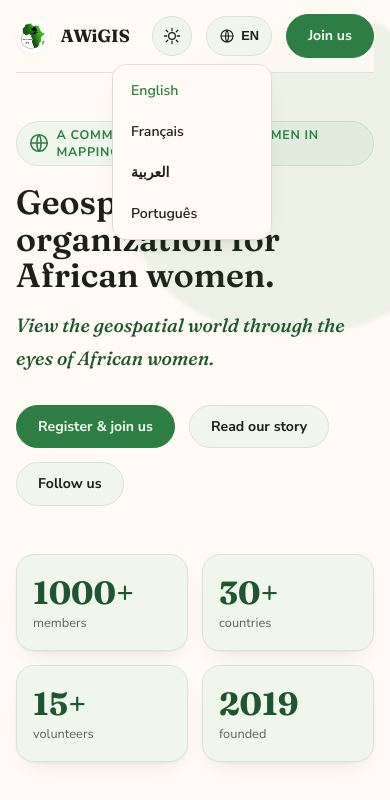
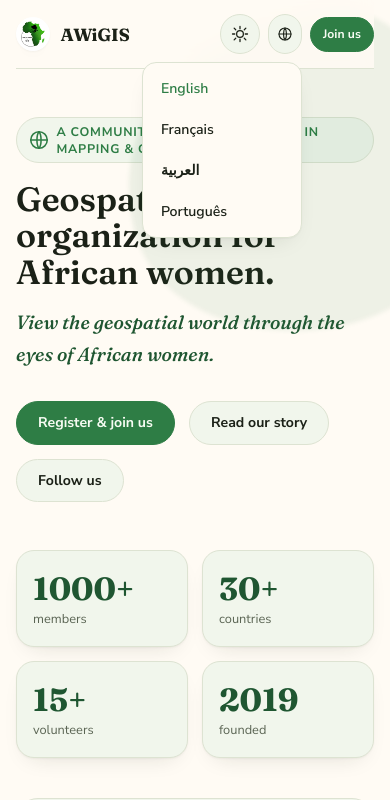
Before and after one commit to africanwomeningis/africanwomeningis.github.io, a plain HTML site: page index.html in a window 390 px wide. Shown: the top 800 px of the page. Drawn offline with Linux system fonts and the light colour scheme.

Commit message:
Fix nav Join button wrapping on mobile with longer translations
French/Portuguese labels ("Junte-se a nós") are longer than English
"Join us" and were wrapping to 3 lines in the cramped mobile nav.
Hide the language code text (keep the globe icon) and shrink the
Join button at mobile widths so everything fits on one line.

Co-Authored-By: Claude Sonnet 5 <noreply@anthropic.com>

```diff
--- a/index.html
+++ b/index.html
@@ -322,6 +322,10 @@
     .swatch-row{grid-template-columns:repeat(2,1fr);}
     .flip-card{height:190px;}
     .tech-grid{grid-template-columns:1fr;}
+    .nav-right{gap:8px;}
+    .lang-btn{padding:0 8px;}
+    .lang-btn #langLabel{display:none;}
+    .nav-right .btn.solid{font-size:.76rem; padding:.7em 1em; white-space:nowrap;}
   }
 </style>
 
```
